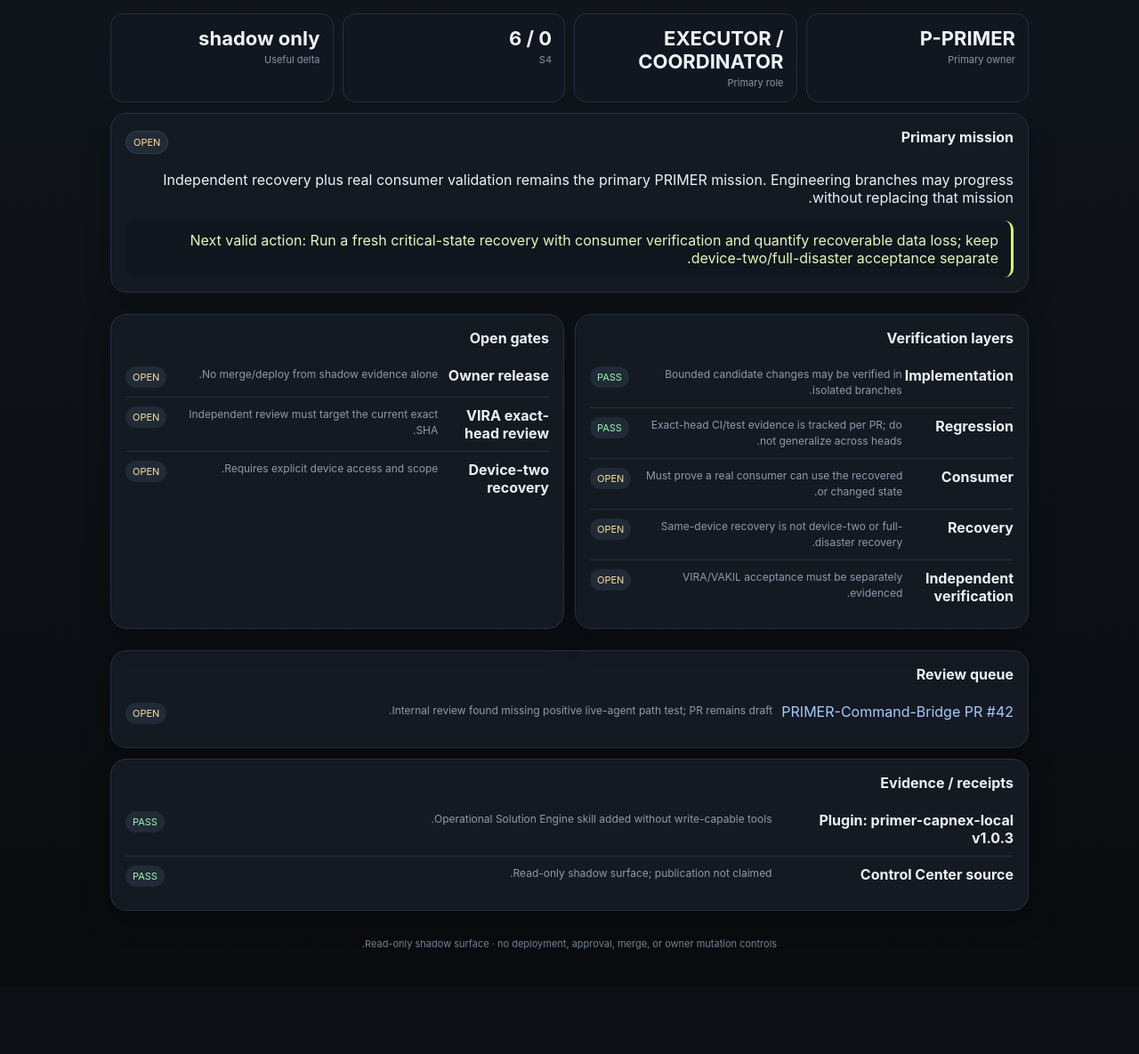
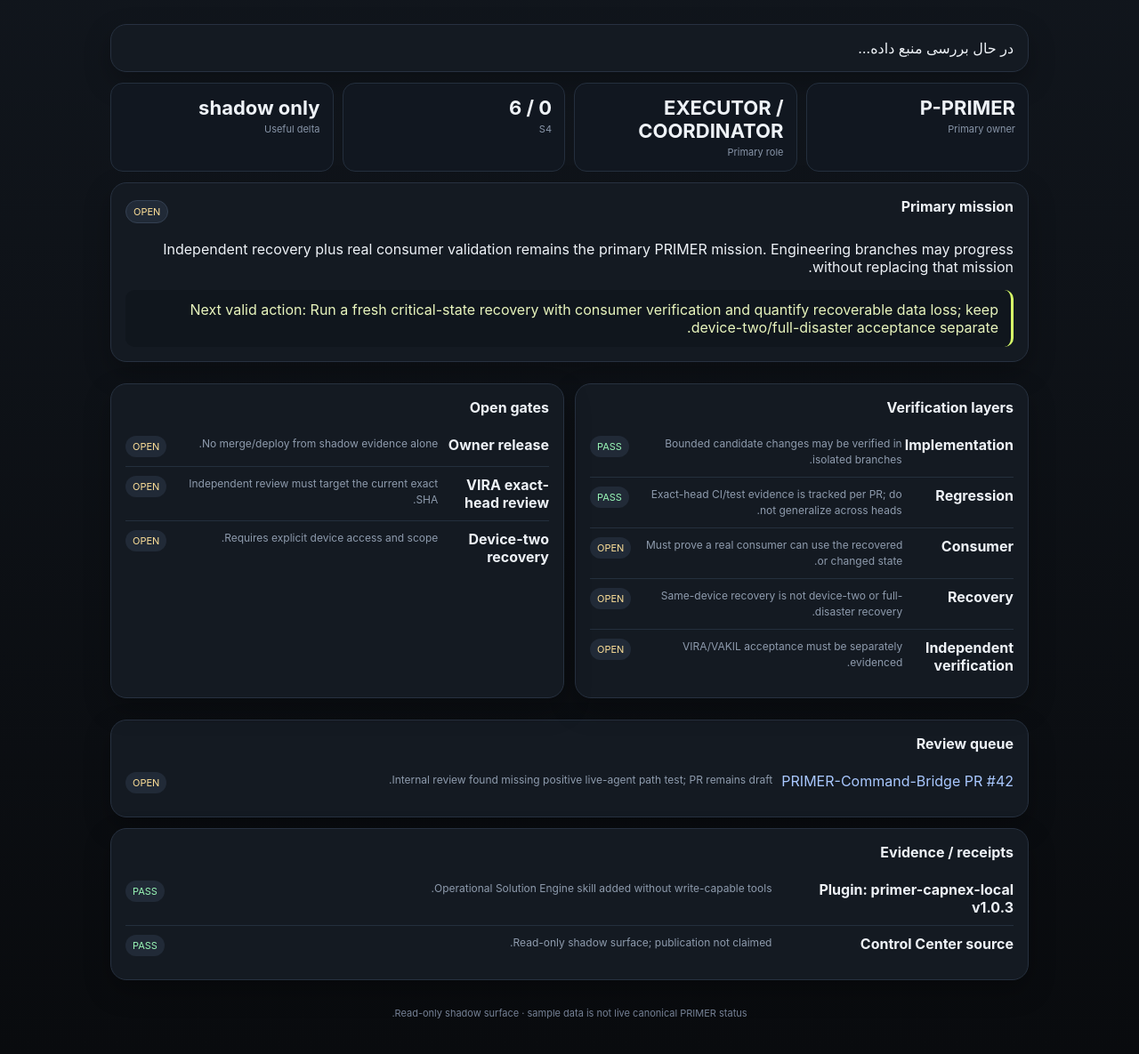
Before and after one commit to nezam-primer/primer-planner-gateway, a plain HTML site: page control-center-shadow/index.html in a window 1280 px wide. Shown: the part 81-1266 px from the top of the page at 89% size. Before the commit the page ends 1191 px from the top, so only its background shows below. Drawn offline with Linux system fonts and the light colour scheme.

Commit message:
fix(control-center): label shadow data as non-live

```diff
--- a/control-center-shadow/index.html
+++ b/control-center-shadow/index.html
@@ -12,6 +12,7 @@
   <div><div class="eyebrow">PRIMER · SHADOW / READ-ONLY</div><h1>Control Center</h1></div>
   <span id="freshness" class="pill">—</span>
 </header>
+<div id="sourceMode" class="card" role="status">در حال بررسی منبع داده…</div>
 <section id="summary" class="grid"></section>
 <section class="card">
   <div class="section-head"><h2>Primary mission</h2><span id="missionState" class="pill">—</span></div>
@@ -24,7 +25,7 @@
 </section>
 <section class="card"><h2>Review queue</h2><div id="reviews"></div></section>
 <section class="card"><h2>Evidence / receipts</h2><div id="evidence"></div></section>
-<footer>Read-only shadow surface · no deployment, approval, merge, or owner mutation controls.</footer>
+<footer>Read-only shadow surface · sample data is not live canonical PRIMER status.</footer>
 </main>
 <script type="module" src="./app.js"></script>
 </body>
```
